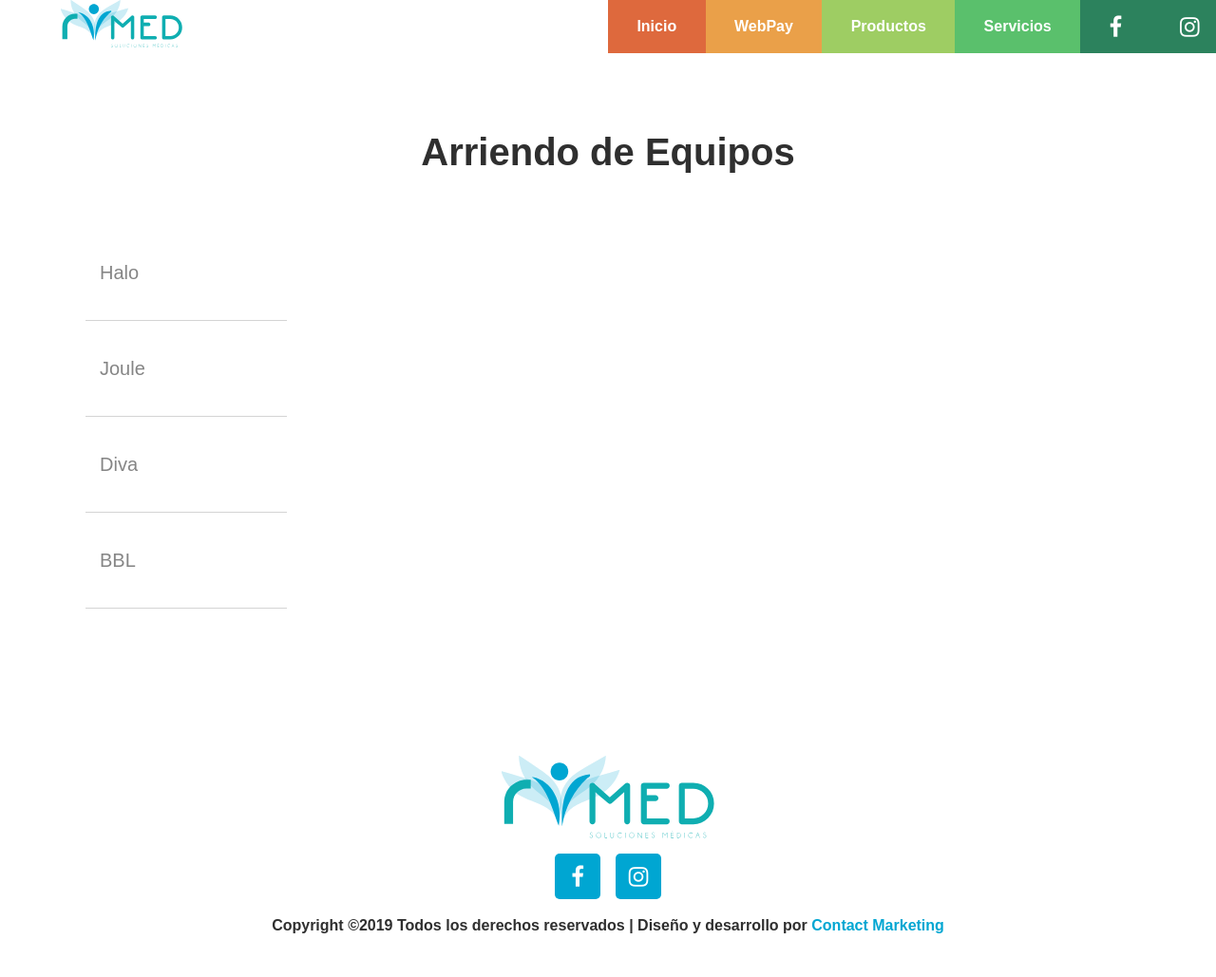
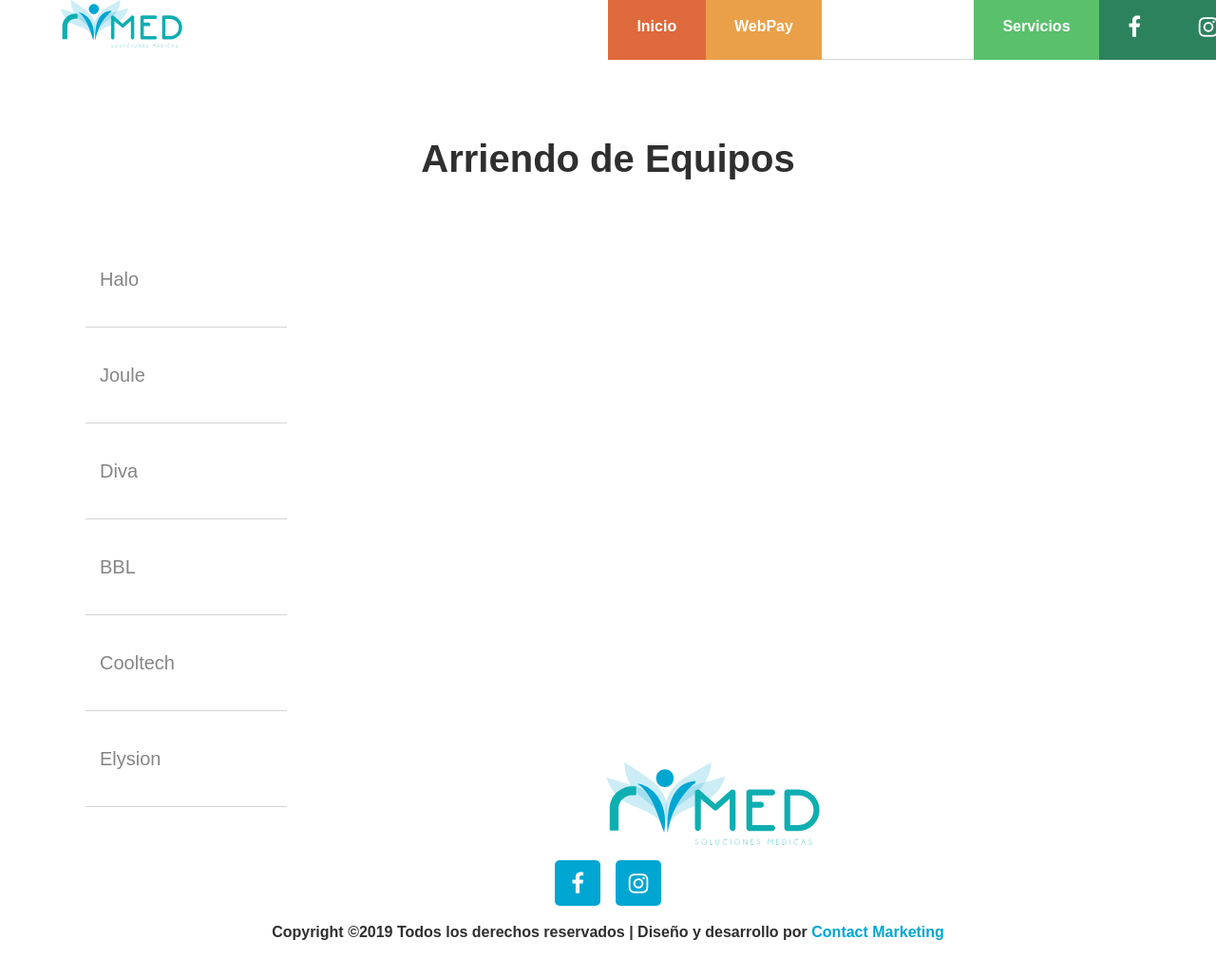
Before and after one commit to navasg/Rymed-w, a PHP site: page /detalle-service.html in a window 1280 px wide. Shown: the top 1029 px of the page at 95% size. Run offline with PHP 8.4, Linux system fonts and the light colour scheme; some libraries are stand-ins or nearby versions; some web fonts are replaced.

Commit message:
Add link cooltech

```diff
--- a/assets/css/main.css
+++ b/assets/css/main.css
@@ -581,3 +581,19 @@
 .detail-service  {
   padding-bottom: 0;
 }
+
+.link-product {
+  display: block;
+  font-size: 20px;
+  color: #858585;
+  text-decoration: none;
+  padding: 35px 15px;
+  background: white;
+  border-bottom: 1px solid #d4d4d4!important;
+  width: 100%;
+  border-top: none;
+  border-right: none;
+  border-left: none;
+  cursor: pointer;
+  text-align: inherit;
+}
--- a/detalle-service.html
+++ b/detalle-service.html
@@ -100,6 +100,14 @@
           </li>
           <li>
             <a rel="tab4" href="index.html">BBL<i class="fa fa-fw fa-chevron-right float-right"></i></a>
+          </li>
+          <li>
+            <input class="link-product" type="button"
+              onclick="location.href='http://www.cocoonmedical.com/productos/cooltech/';" value="Cooltech" />
+          </li>
+          <li>
+            <input class="link-product" type="button"
+              onclick="location.href='http://www.cocoonmedical.com/productos/elysion/';" value="Elysion" />
           </li>
         </ul>
         <ul>
--- a/index.html
+++ b/index.html
@@ -274,7 +274,6 @@
                     conseguir este objetivo, cooltech trabaja con diferentes aplicadores que se adaptan a todas las
                     áreas corporales. Todos los accesorios trabajan con una temperatura de hasta -8ºC. Es un tratamiento
                     mayoritariamente indoloro, no invasivo y definitivo para la eliminación de las células adiposas.
-
                   </p>
                 </div>
                 <a class="btn-product" href="">Ver Más</a>
```
